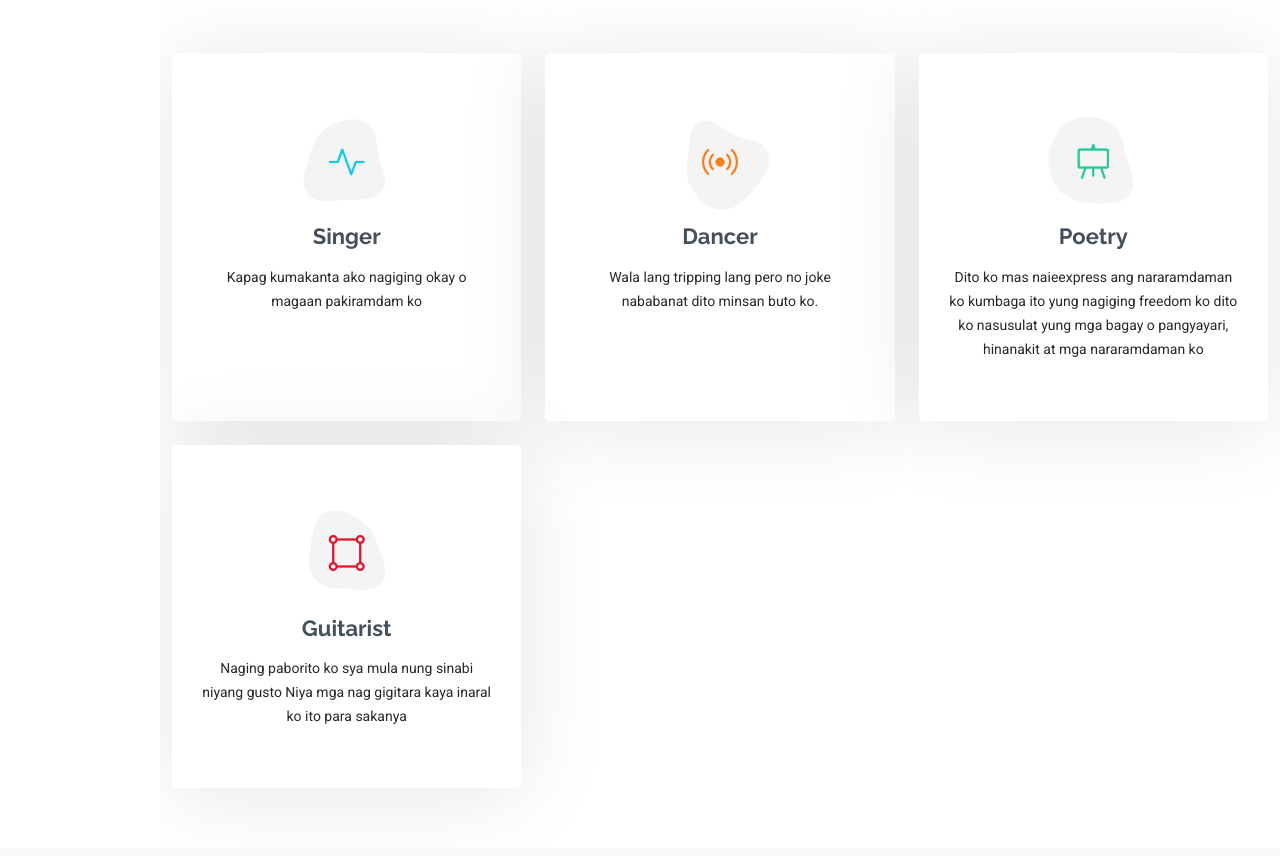
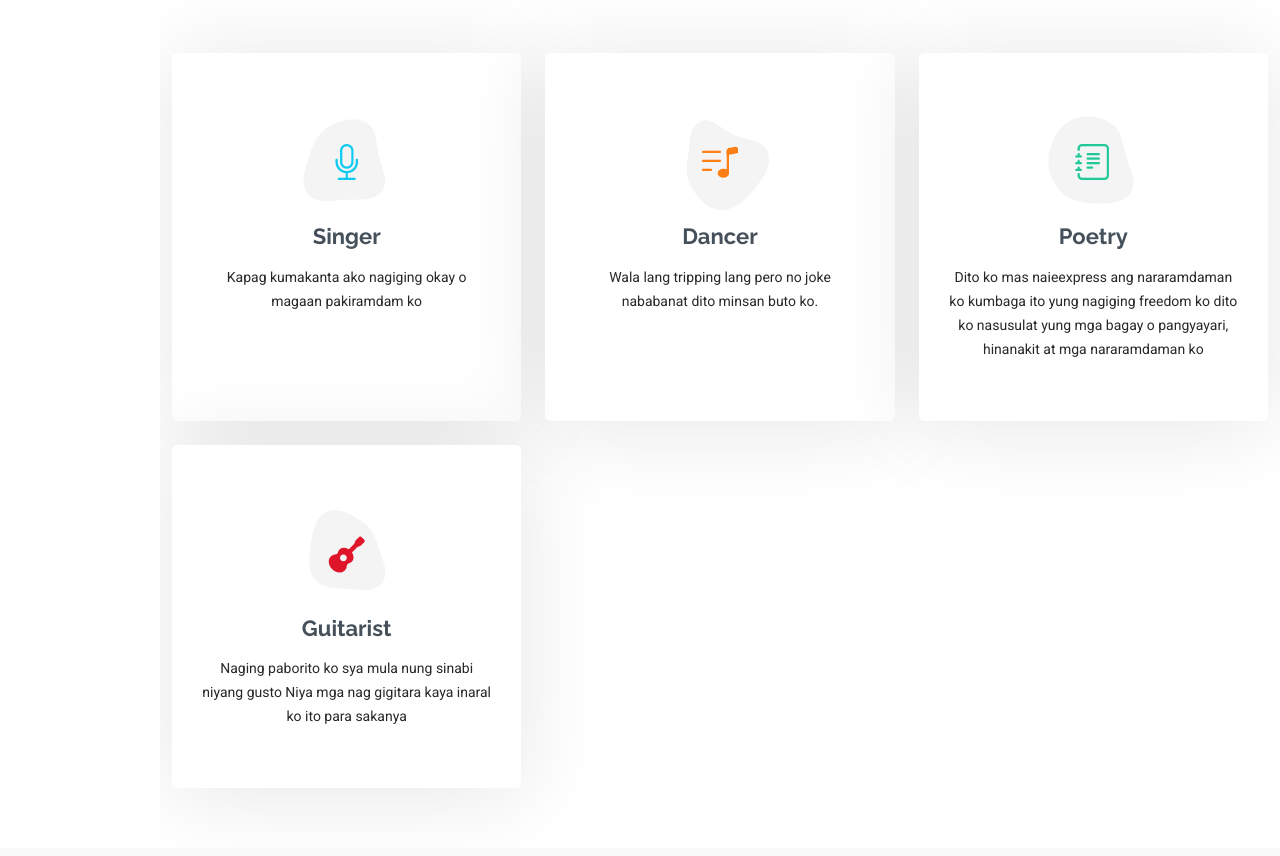
Before and after one commit to SilentSevenStars/Kuyswenn, a plain HTML site: page index.html in a window 1280 px wide. Shown: the part 1780-2636 px from the top of the page. Drawn offline with Linux system fonts and the light colour scheme.

Commit message:
Update index.html

```diff
--- a/index.html
+++ b/index.html
@@ -21,6 +21,7 @@
   <link href="assets/vendor/bootstrap/css/bootstrap.min.css" rel="stylesheet">
   <link href="assets/vendor/bootstrap-icons/bootstrap-icons.css" rel="stylesheet">
   <link href="assets/vendor/aos/aos.css" rel="stylesheet">
+  <link rel="stylesheet" href="https://cdnjs.cloudflare.com/ajax/libs/font-awesome/6.7.2/css/all.min.css" integrity="sha512-Evv84Mr4kqVGRNSgIGL/F/aIDqQb7xQ2vcrdIwxfjThSH8CSR7PBEakCr51Ck+w+/U6swU2Im1vVX0SVk9ABhg==" crossorigin="anonymous" referrerpolicy="no-referrer" />
   <link href="assets/vendor/glightbox/css/glightbox.min.css" rel="stylesheet">
   <link href="assets/vendor/swiper/swiper-bundle.min.css" rel="stylesheet">
 
@@ -141,7 +142,7 @@
                 <svg width="100" height="100" viewBox="0 0 600 600" xmlns="http://www.w3.org/2000/svg">
                   <path stroke="none" stroke-width="0" fill="#f5f5f5" d="M300,521.0016835830174C376.1290562159157,517.8887921683347,466.0731472004068,529.7835943286574,510.70327084640275,468.03025145048787C554.3714126377745,407.6079735673963,508.03601936045806,328.9844924480964,491.2728898941984,256.3432110539036C474.5976632858925,184.082847569629,479.9380746630129,96.60480741107993,416.23090153303,58.64404602377083C348.86323505073057,18.502131276798302,261.93793281208167,40.57373210992963,193.5410806939664,78.93577620505333C130.42746243093433,114.334589627462,98.30271207620316,179.96522072025542,76.75703585869454,249.04625023123273C51.97151888228291,328.5150500222984,13.704378332031375,421.85034740162234,66.52175969318436,486.19268352777647C119.04800174914682,550.1803526380478,217.28368757567262,524.383925680826,300,521.0016835830174"></path>
                 </svg>
-                <i class="bi bi-activity"></i>
+                <i class="bi bi-mic"></i>
               </div>
               <a href="#" class="stretched-link">
                 <h3>Singer</h3>
@@ -156,7 +157,7 @@
                 <svg width="100" height="100" viewBox="0 0 600 600" xmlns="http://www.w3.org/2000/svg">
                   <path stroke="none" stroke-width="0" fill="#f5f5f5" d="M300,582.0697525312426C382.5290701553225,586.8405444964366,449.9789794690241,525.3245884688669,502.5850820975895,461.55621195738473C556.606425686781,396.0723002908107,615.8543463187945,314.28637112970534,586.6730223649479,234.56875336149918C558.9533121215079,158.8439757836574,454.9685369536778,164.00468322053177,381.49747125262974,130.76875717737553C312.15926192815925,99.40240125094834,248.97055460311594,18.661163978235184,179.8680185752513,50.54337015887873C110.5421016452524,82.52863877960104,119.82277516462835,180.83849132639028,109.12597500060166,256.43424936330496C100.08760227029461,320.3096726198365,92.17705696193138,384.0621239912766,124.79988738764834,439.7174275375508C164.83382741302287,508.01625554203684,220.96474134820875,577.5009287672846,300,582.0697525312426"></path>
                 </svg>
-                <i class="bi bi-broadcast"></i>
+                <i class="bi bi-music-note-list"></i>
               </div>
               <a href="#" class="stretched-link">
                 <h3>Dancer</h3>
@@ -171,7 +172,7 @@
                 <svg width="100" height="100" viewBox="0 0 600 600" xmlns="http://www.w3.org/2000/svg">
                   <path stroke="none" stroke-width="0" fill="#f5f5f5" d="M300,541.5067337569781C382.14930387511276,545.0595476570109,479.8736841581634,548.3450877840088,526.4010558755058,480.5488172755941C571.5218469581645,414.80211281144784,517.5187510058486,332.0715597781072,496.52539010469104,255.14436215662573C477.37192572678356,184.95920475031193,473.57363656557914,105.61284051026155,413.0603344069578,65.22779650032875C343.27470386102294,18.654635553484475,251.2091493199835,5.337323636656869,175.0934190732945,40.62881213300186C97.87086631185822,76.43348514350839,51.98124368387456,156.15599469081315,36.44837278890362,239.84606092416172C21.716077023791087,319.22268207091537,43.775223500013084,401.1760424656574,96.891909868211,461.97329694683043C147.22146801428983,519.5804099606455,223.5754009179313,538.201503339737,300,541.5067337569781"></path>
                 </svg>
-                <i class="bi bi-easel"></i>
+                <i class="bi bi-journal-text"></i>
               </div>
               <a href="#" class="stretched-link">
                 <h3>Poetry</h3>
@@ -186,7 +187,7 @@
                 <svg width="100" height="100" viewBox="0 0 600 600" xmlns="http://www.w3.org/2000/svg">
                   <path stroke="none" stroke-width="0" fill="#f5f5f5" d="M300,503.46388370962813C374.79870501325706,506.71871716319447,464.8034551963731,527.1746412648533,510.4981551193396,467.86667711651364C555.9287308511215,408.9015244558933,512.6030010748507,327.5744911775523,490.211057578863,256.5855673507754C471.097692560561,195.9906835881958,447.69079081568157,138.11976852964426,395.19560036434837,102.3242989838813C329.3053358748298,57.3949838291264,248.02791733380457,8.279543830951368,175.87071277845988,42.242879143198664C103.41431057327972,76.34704239035025,93.79494320519305,170.9812938413882,81.28167332365135,250.07896920659033C70.17666984294237,320.27484674793965,64.84698225790005,396.69656628748305,111.28512138212992,450.4950937839243C156.20124167950087,502.5303643271138,231.32542653798444,500.4755392045468,300,503.46388370962813"></path>
                 </svg>
-                <i class="bi bi-bounding-box-circles"></i>
+                <i class="fa-solid fa-guitar"></i>
               </div>
               <a href="#" class="stretched-link">
                 <h3>Guitarist</h3>
@@ -196,7 +197,6 @@
             </div>
           </div><!-- End Service Item -->
         </div>
-
       </div>
 
     </section><!-- /Services Section -->
```
